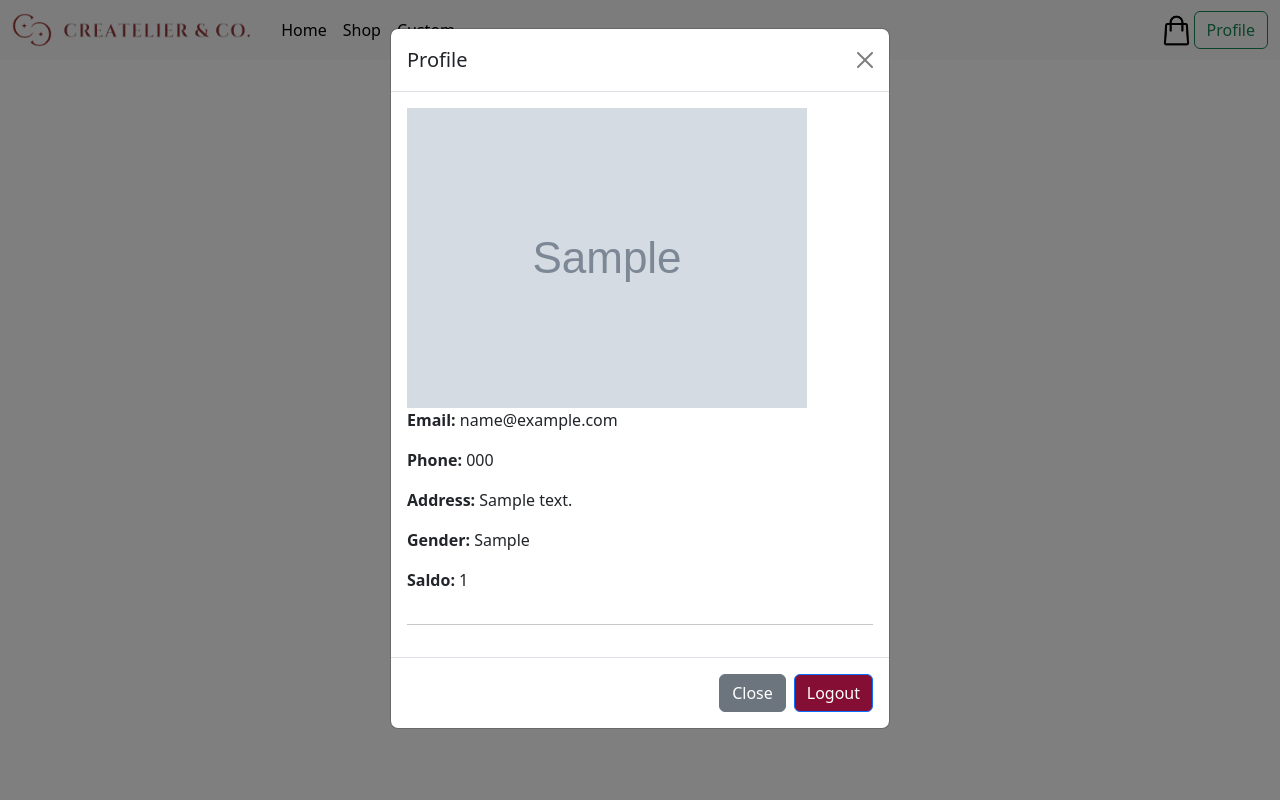
After one commit to ziatzkia/createlier, a PHP site: page /layouts_user/header.php in a window 1280 px wide, after a click on "Profile". The commit adds this page. Run offline with PHP 8.4, Linux system fonts and the light colour scheme; tables that the repository leaves empty hold one stand-in row (values such as "Sample post"); grey boxes marked "Sample" are stand-in pictures.

Commit message:
adding new

```diff
--- /dev/null
+++ b/layouts_user/header.php
@@ -0,0 +1,111 @@
+<?php
+session_start();
+include('../server/connection.php');
+
+if (isset($_SESSION['logged in'])) {
+    header('location: index.php');
+    exit;
+}
+
+if (isset($_GET['logout'])) {
+    if (isset($_SESSION['logged_in'])) {
+        unset($_SESSION['logged_in']);
+        unset($_SESSION['user_email']);
+        header('location: index.php');
+        exit;
+    }
+}
+
+$q_select = 'SELECT * FROM akun';
+$result = mysqli_query($conn, $q_select);
+?>
+
+<!DOCTYPE html>
+<html lang="en">
+
+<head>
+    <meta charset="UTF-8">
+    <meta name="viewport" content="width=device-width, initial-scale=1.0">
+    <title>Document</title>
+    <link href="https://stackpath.bootstrapcdn.com/bootstrap/4.5.2/css/bootstrap.min.css" rel="stylesheet">
+    <link href="https://cdn.jsdelivr.net/npm/bootstrap@5.3.3/dist/css/bootstrap.min.css" rel="stylesheet" integrity="sha384-QWTKZyjpPEjISv5WaRU9OFeRpok6YctnYmDr5pNlyT2bRjXh0JMhjY6hW+ALEwIH" crossorigin="anonymous">
+    <link rel="stylesheet" href="../style/style.css">
+</head>
+
+<body>
+    <nav class="navbar navbar-expand-lg bg-light">
+        <div class="container-fluid">
+            <a class="navbar-brand" href="index.php">
+                <img src="../img/logo createlier.png" alt="logo" width="40px">
+                <img src="../img/logo.png" alt="brand" width="200px" height="30px">
+            </a>
+            <button class="navbar-toggler" type="button" data-bs-toggle="collapse" data-bs-target="#navbarSupportedContent" aria-controls="navbarSupportedContent" aria-expanded="false" aria-label="Toggle navigation">
+                <span class="navbar-toggler-icon"></span>
+            </button>
+            <div class="collapse navbar-collapse" id="navbarSupportedContent">
+                <ul class="navbar-nav me-auto mb-2 mb-lg-0">
+                    <li class="nav-item">
+                        <a class="nav-link active" aria-current="page" href="#">Home</a>
+                    </li>
+                    <li class="nav-item">
+                        <a class="nav-link active" aria-current="page" href="#">Shop</a>
+                    </li>
+                    <li class="nav-item">
+                        <a class="nav-link active" aria-current="page" href="#">Custom</a>
+                    </li>
+                </ul>
+                <form class="form-inline my-2 my-lg-0">
+                    <a href="shoppingBag.php">
+                        <img src="../img/shopping-bag.png" alt="shopping bag" width="35px" height="35px">
+                    </a>
+                    <button class="btn btn-outline-success my-2 my-sm-0" type="button" data-bs-toggle="modal" data-bs-target="#profileModal">Profile</button>
+                </form>
+            </div>
+        </div>
+    </nav>
+
+    <!-- Modal -->
+    <div class="modal fade" id="profileModal" tabindex="-1" aria-labelledby="profileModalLabel" aria-hidden="true">
+        <div class="modal-dialog">
+            <div class="modal-content">
+                <div class="modal-header">
+                    <h5 class="modal-title" id="profileModalLabel">Profile</h5>
+                    <button type="button" class="btn-close" data-bs-dismiss="modal" aria-label="Close"></button>
+                </div>
+                <div class="modal-body">
+                    <?php
+
+                    if ($result->num_rows > 0) {
+                        while ($row = $result->fetch_assoc()) {
+                            echo '<div class="row">';
+                            echo '<div class="col">';
+                            echo '<td><a href="' . $row["photo"] . '"><img src="' . $row["photo"] . '" alt="Foto User"></a></td>';
+                            echo '<p><strong>Email:</strong> ' . $row["email"] . '</p>';
+                            echo '<p><strong>Phone:</strong> ' . $row["phone"] . '</p>';
+                            echo '<p><strong>Address:</strong> ' . $row["alamat"] . '</p>';
+                            echo '<p><strong>Gender:</strong> ' . $row["gender"] . '</p>';
+                            echo '<p><strong>Saldo:</strong> ' . $row["saldo"] . '</p>';
+                            echo '</div>';
+                            echo '</div>';
+                            echo '<hr>';
+                        }
+
+                    } else {
+                        echo "0 results";
+                    }
+
+                    $conn->close();
+                    ?>
+                </div>
+                <div class="modal-footer">
+                    <button type="button" class="btn btn-secondary" data-bs-dismiss="modal">Close</button>
+                    <button type="button" class="btn btn-primary logout">Logout</button>
+                </div>
+            </div>
+        </div>
+    </div>
+
+    <script src="https://cdn.jsdelivr.net/npm/bootstrap@5.3.3/dist/js/bootstrap.bundle.min.js" integrity="sha384-YvpcrYf0tY3lHB60NNkmXc5s9fDVZLESaAA55NDzOxhy9GkcIdslK1eN7N6jIeHz" crossorigin="anonymous"></script>
+</body>
+
+</html>
--- a/register.php
+++ b/register.php
@@ -30,7 +30,7 @@ if (isset($_POST['username']) && isset($_POST['email']) && isset($_POST['passwor
     <meta charset="UTF-8">
     <meta name="viewport" content="width=device-width, initial-scale=1.0">
     <title>Sign Up | Createlier</title>
-    <link rel="stylesheet" href="style/registrasi.css">
+    <link rel="stylesheet" href="style/loginRegister.css">
 </head>
 
 <body>
@@ -41,7 +41,7 @@ if (isset($_POST['username']) && isset($_POST['email']) && isset($_POST['passwor
         </div>
         <div class="right-section">
             <div class="form-container">
-                <img src="img/logo.png" alt="brand" >
+                <img src="img/logo.png" alt="brand" width="70%" >
                 <form method="post" action="register.php">
                     <div class="form-group">
                         <label for="username">Username:</label>
--- /dev/null
+++ b/style/style.css
@@ -0,0 +1,7 @@
+.logout {
+    background-color: #850e35;
+}
+
+.logout:hover {
+    background-color: red;
+}
```
Also changed, not shown: layouts_user/footer.php (renamed from layouts/footer.php, +4 -4 lines), login.php (+8 -3 lines), style/loginRegister.css (renamed from style/registrasi.css, +20 -5 lines), style/stylelogin.css (deleted, +0 -85 lines), img/logo createlier.png (added), img/profil jeni.jpg (added), img/shopping-bag.png (added).
